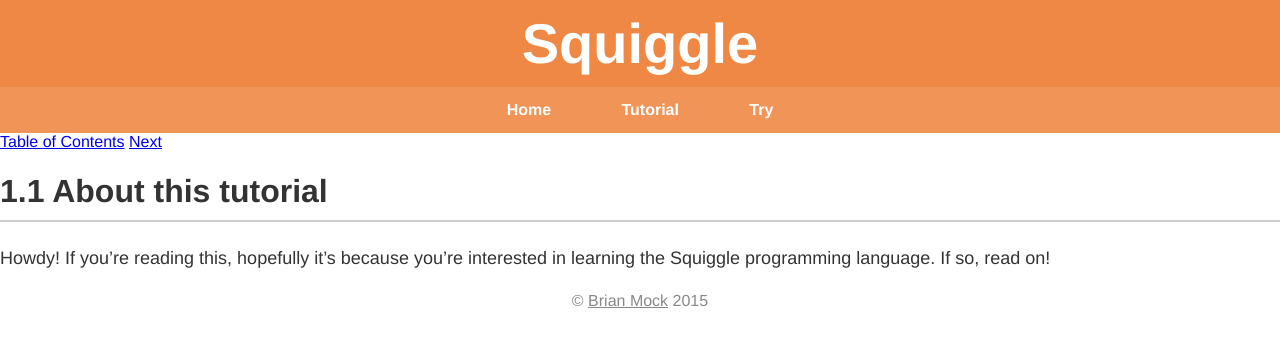
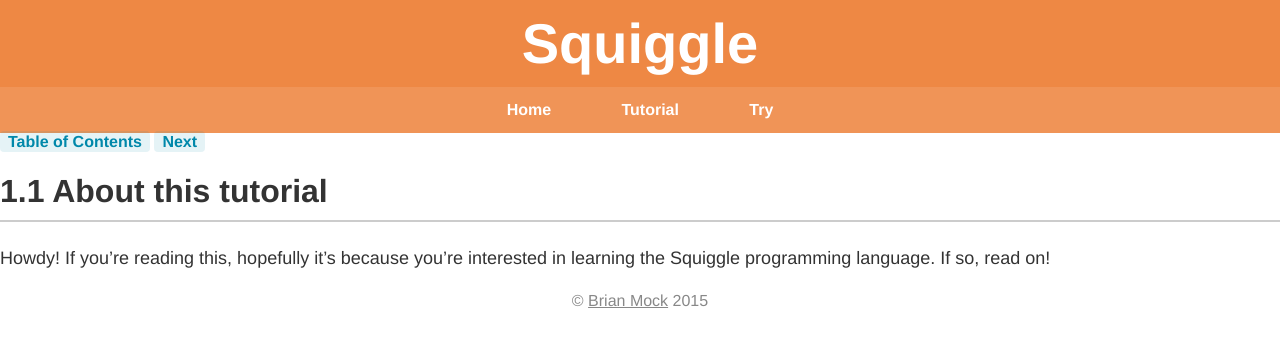
Before and after one commit to squiggle-lang/squiggle-lang.org, a Jekyll site: the page built from ch/1.1/index.md, in a window 1280 px wide. Shown: the top 347 px of the page. Built offline with Jekyll 4.4.1, drawn with Linux system fonts in a browser that asks for light colours.

Commit message:
Makes links nicer

```diff
--- a/_layouts/chapter.html
+++ b/_layouts/chapter.html
@@ -11,7 +11,7 @@ cssTab2: focus
     {% if page.previous %}
     <a href="{{ site.baseurl }}/ch/{{ page.previous }}/">Previous</a>
     {% endif %}
-    <a href="{{ site.baseurl }}/chapters/">Table of Contents</a>
+    <a href="{{ site.baseurl }}/tutorial/">Table of Contents</a>
     {% if page.next %}
     <a href="{{ site.baseurl }}/ch/{{ page.next }}/">Next</a>
     {% endif %}
--- a/_sass/mixins.scss
+++ b/_sass/mixins.scss
@@ -32,3 +32,16 @@
     border-color: $c;
     color: $c;
 }
+
+@mixin prettyLinks {
+    @include inlineColored;
+
+    text-decoration: none;
+    background: rgba($link, 0.10);
+    color: $link;
+    font-weight: bold;
+
+    &:hover {
+        text-decoration: underline;
+    }
+}
--- a/_sass/style.scss
+++ b/_sass/style.scss
@@ -132,17 +132,12 @@ p {
     font-family: $fontParagraph;
 
     a {
-        @include inlineColored;
+        @include prettyLinks;
+    }
+}
 
-        text-decoration: none;
-        background: rgba($link, 0.10);
-        color: $link;
-        font-weight: bold;
-
-        &:hover {
-            text-decoration: underline;
-        }
-    }
+.chapter-nav a {
+    @include prettyLinks;
 }
 
 .chapter-number {
```
Also changed, not shown: 2 other files.
